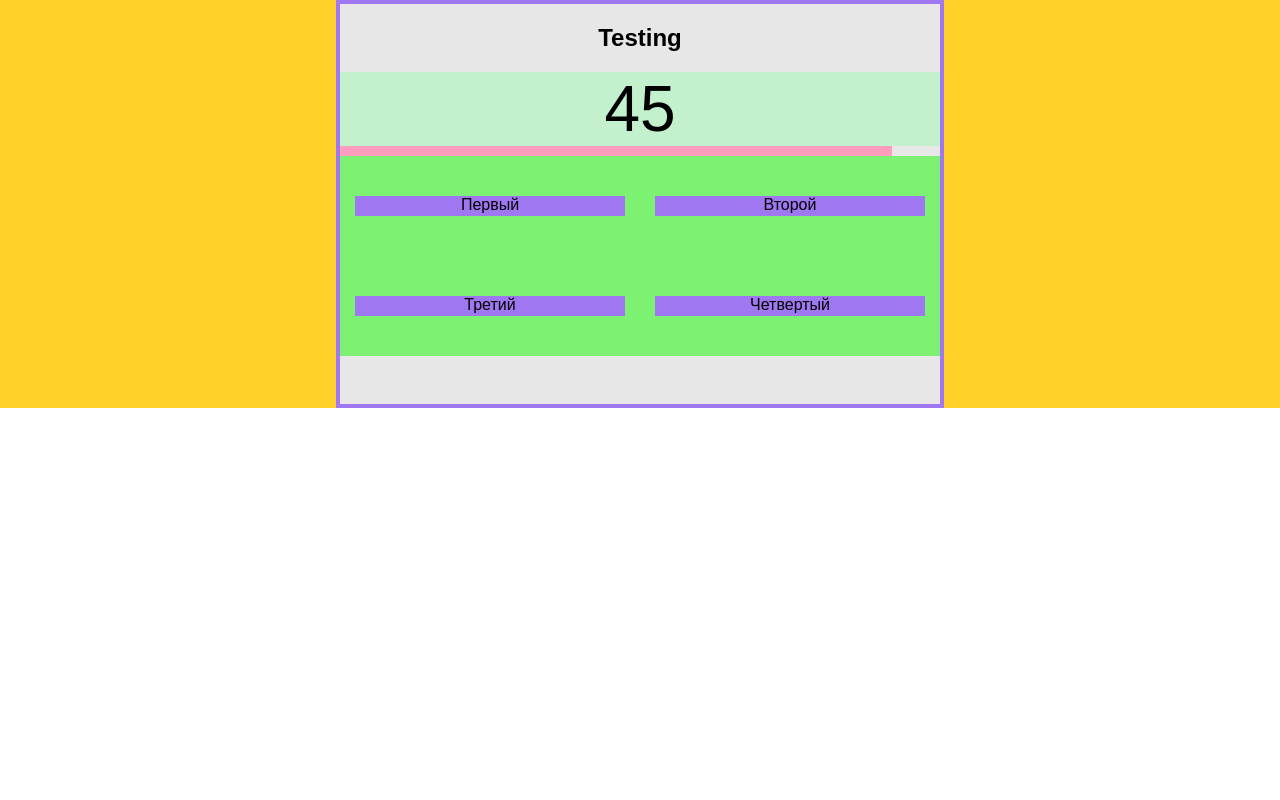
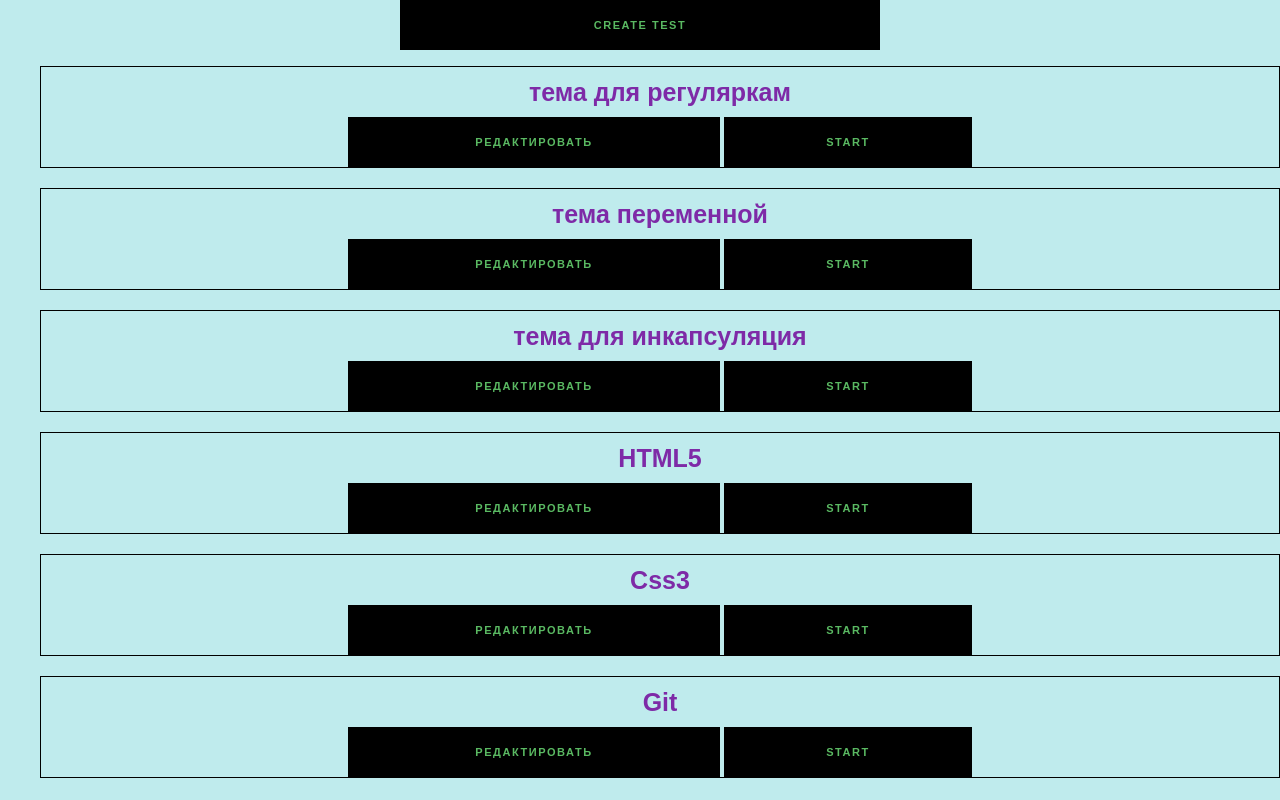
Before and after one commit to Kahoot-bootcamp4/kahootProject, a React (Create React App) app in the folder kahoot-project/: page / in a window 1280 px wide. Built offline with nearby package versions, Linux system fonts and the light colour scheme.

Commit message:
add button

```diff
--- a/kahoot-project/src/App.js
+++ b/kahoot-project/src/App.js
@@ -8,6 +8,7 @@ import Test from './test.js';
 
 import AdminCreateGame from './components/admin_create_game';
 import UserTestingPage from './components/users_testing_page';
+import AdminChoiseTest from "./components/adminChoiseTest/AdminChoiseTest";
 
 class App extends Component {
     render() {
@@ -17,7 +18,7 @@ class App extends Component {
                     <Switch>
 
                         <Route path='/create' component={AdminCreateGame} />
-                        <Route path='/' component={UserTestingPage} />
+                        <Route path='/' component={AdminChoiseTest} />
 
 
                         {/*<Test/>*/}
--- a/kahoot-project/src/components/adminChoiseTest/AdminChoiseTest.js
+++ b/kahoot-project/src/components/adminChoiseTest/AdminChoiseTest.js
@@ -1,5 +1,6 @@
 import React, {Component} from 'react';
 import styled from 'styled-components';
+import  {Button} from "../UI";
 
 const Wraper = styled.div`
 display:block;
@@ -7,11 +8,31 @@ display:block;
     height: 100vh;
     background-color: #2dbcc34d;
 `;
+
+const Li = styled.li`
+    border: 1px solid #000;
+    margin-bottom: 20px;
+`;
+const Ul = styled.ul`
+    list-style: none;
+`;
+const P  = styled.p`
+    font-size: 25px;
+    line-height: 0px;
+    font-weight: 600;
+    color: #7e2aa7;`;
+
+
 class AdminChoiseTest extends Component{
     state =[{test: 'тема для регуляркам'},{
-         test: 'тема переменной'
+             test: 'тема переменной'},{
+             test: 'тема для инкапсуляция'
     },{
-        test: 'тема для инкапсуляция'
+        test:'HTML5'
+    },{
+        test:'Css3'
+    },{
+        test:'Git'
     }];
 
 
@@ -19,9 +40,14 @@ class AdminChoiseTest extends Component{
     render(){
         return(
             <Wraper>
-                {this.state.map((key,index)=>{
-                    return <p> test = {this.state[index].test}  </p>
-                })}
+                <Button >Create Test</Button>
+                <Ul>
+                    {this.state.map((key,index)=>{
+                        return <Li> <P>{this.state[index].test}</P>  <Button width={30}>Редактировать</Button>  <Button width={20}>Start</Button> </Li>
+                    })}
+
+                </Ul>
+
             </Wraper>
         )
     }
```
